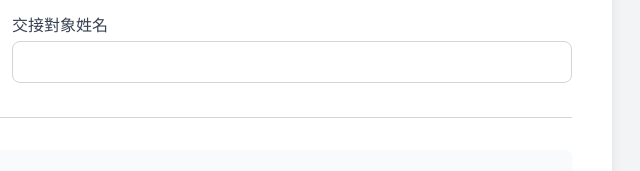
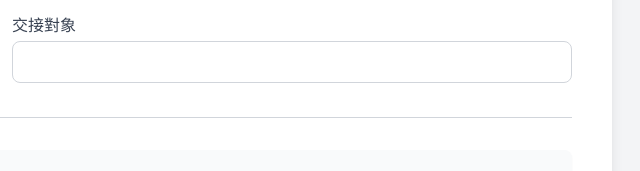
Before and after one commit to gd052-debug/resignationhandover, a plain HTML site: page index.html in a window 1280 px wide. Shown: the part 249-420 px from the top of the page, 636-1276 px from the left. Drawn offline with nearby package versions, Linux system fonts and the light colour scheme.

Commit message:
Update index.html

```diff
--- a/index.html
+++ b/index.html
@@ -91,7 +91,7 @@
                     <input type="date" id="lastDay" class="rounded-lg p-2 border border-gray-300 focus:outline-none focus:ring-2 focus:ring-blue-500">
                 </div>
                 <div class="flex flex-col">
-                    <label for="handoverPerson" class="font-medium text-gray-700 mb-1">交接對象姓名</label>
+                    <label for="handoverPerson" class="font-medium text-gray-700 mb-1">交接對象</label>
                     <input type="text" id="handoverPerson" class="rounded-lg p-2 border border-gray-300 focus:outline-none focus:ring-2 focus:ring-blue-500">
                 </div>
             </div>
```
